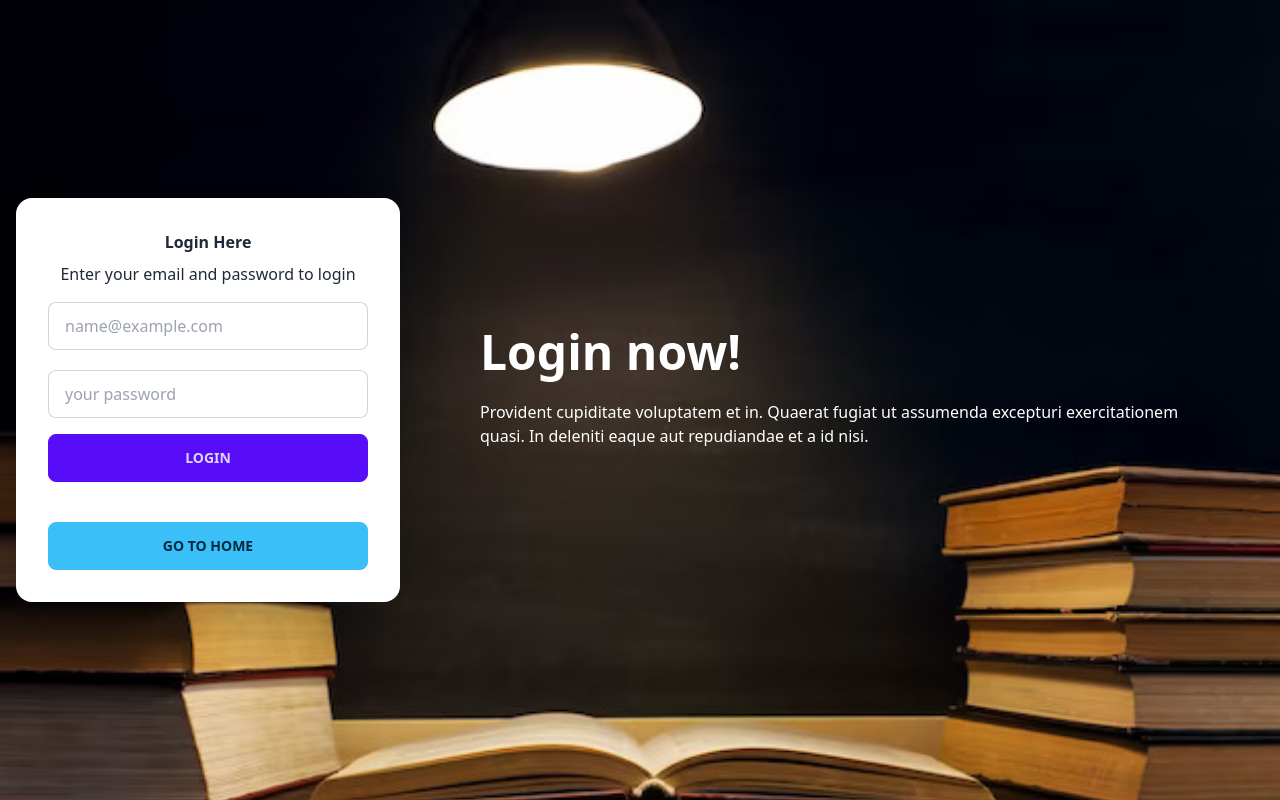
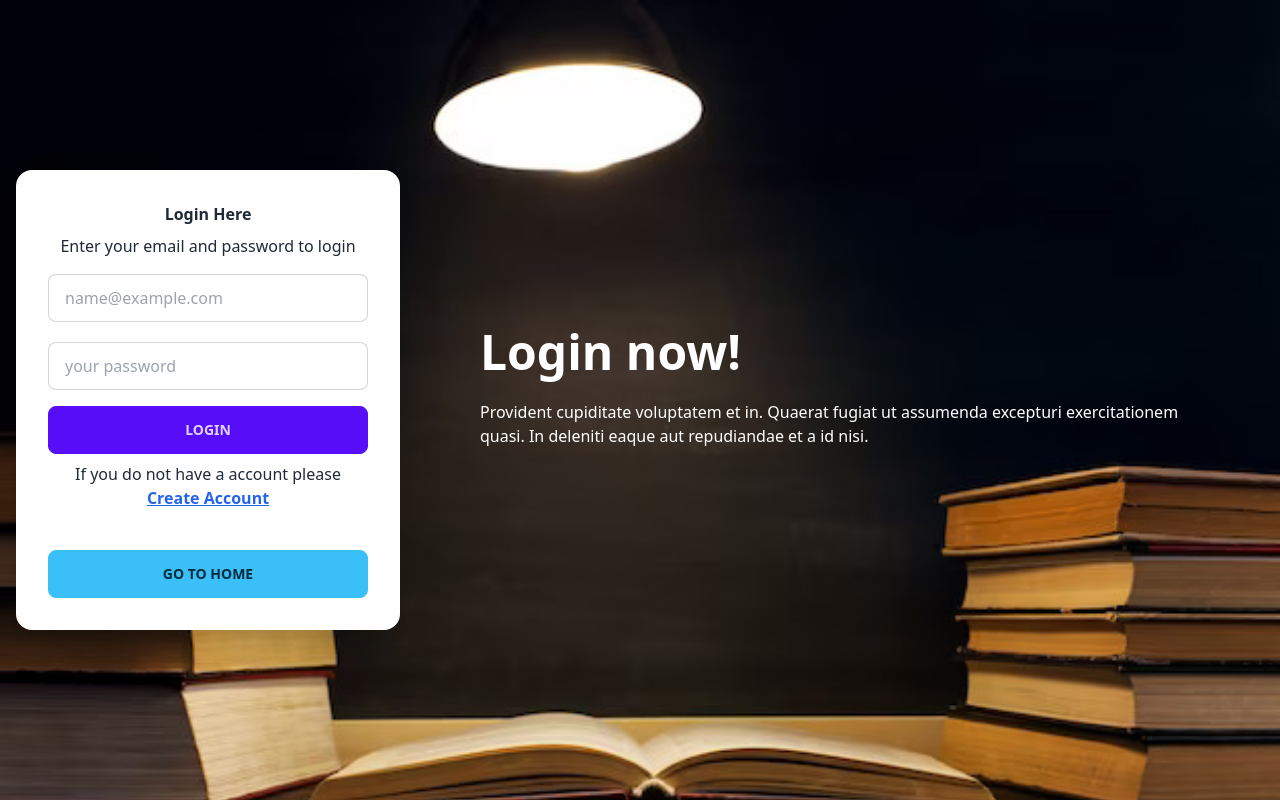
Before and after one commit to emonmahdi/book-catalog-system-frontend, a React (Vite) app: page /login in a window 1280 px wide. Built offline with nearby package versions, Linux system fonts and the light colour scheme.

Commit message:
update some front end issue

```diff
--- a/src/pages/BookDetails.tsx
+++ b/src/pages/BookDetails.tsx
@@ -117,18 +117,18 @@ export default function BookDetails() {
           </button>
         </form>
       </div>
-      <div className="flex max-w-12xl mx-auto items-center border-gray-300 pb-8 px-32 pt-4">
-        {data?.reviews?.map((review: string) => (
-          <>
+      {data?.reviews?.map((review: string) => (
+        <>
+          <div className="flex max-w-12xl mx-auto items-center border-gray-300 pb-4 px-32 pt-1">
             <div className="w-10 rounded-full mr-4">
               <img src={profile} />
             </div>
             <div>
               <p>{review}</p>
             </div>
-          </>
-        ))}
-      </div>
+          </div>
+        </>
+      ))}
     </div>
   );
 }
--- a/src/pages/Login.tsx
+++ b/src/pages/Login.tsx
@@ -99,6 +99,15 @@ export default function Login() {
                     {errors.password && <p>{errors.password.message}</p>}
                   </div>
                   <button className="btn btn-primary">Login</button>
+                  <p className="text-center">
+                    If you do not have a account please <br />
+                    <Link
+                      to="/register"
+                      className="underline text-blue-600 font-bold"
+                    >
+                      Create Account
+                    </Link>{" "}
+                  </p>
                   <br />
                   <Link to="/" className="btn btn-info">
                     {" "}
--- a/src/pages/Register.tsx
+++ b/src/pages/Register.tsx
@@ -1,6 +1,6 @@
 /* eslint-disable @typescript-eslint/no-floating-promises */
 /* eslint-disable @typescript-eslint/no-misused-promises */
-import { Link } from "react-router-dom";
+import { Link, useNavigate } from "react-router-dom";
 import { createUser } from "../redux/features/user/userSlice";
 import { useAppDispatch } from "../redux/hooks";
 import bg from "./../assets/images/bg-2.jpg";
@@ -20,10 +20,12 @@ export default function Register() {
   } = useForm<SignupFormInputs>();
 
   const dispatch = useAppDispatch();
+  const navigate = useNavigate();
 
   const onSubmit = (data: SignupFormInputs) => {
     console.log(data);
     dispatch(createUser({ email: data.email, password: data.password }));
+    navigate("/");
     reset();
   };
   return (
@@ -73,6 +75,15 @@ export default function Register() {
                     {errors.password && <p>{errors.password.message}</p>}
                   </div>
                   <button className="btn btn-primary">Create Account</button>
+                  <p className="text-center">
+                    Already I have a account <br />
+                    <Link
+                      to="/login"
+                      className="underline text-blue-600 font-bold"
+                    >
+                      Login
+                    </Link>{" "}
+                  </p>
                   <br />
                   <Link to="/" className="btn btn-info">
                     {" "}
```
